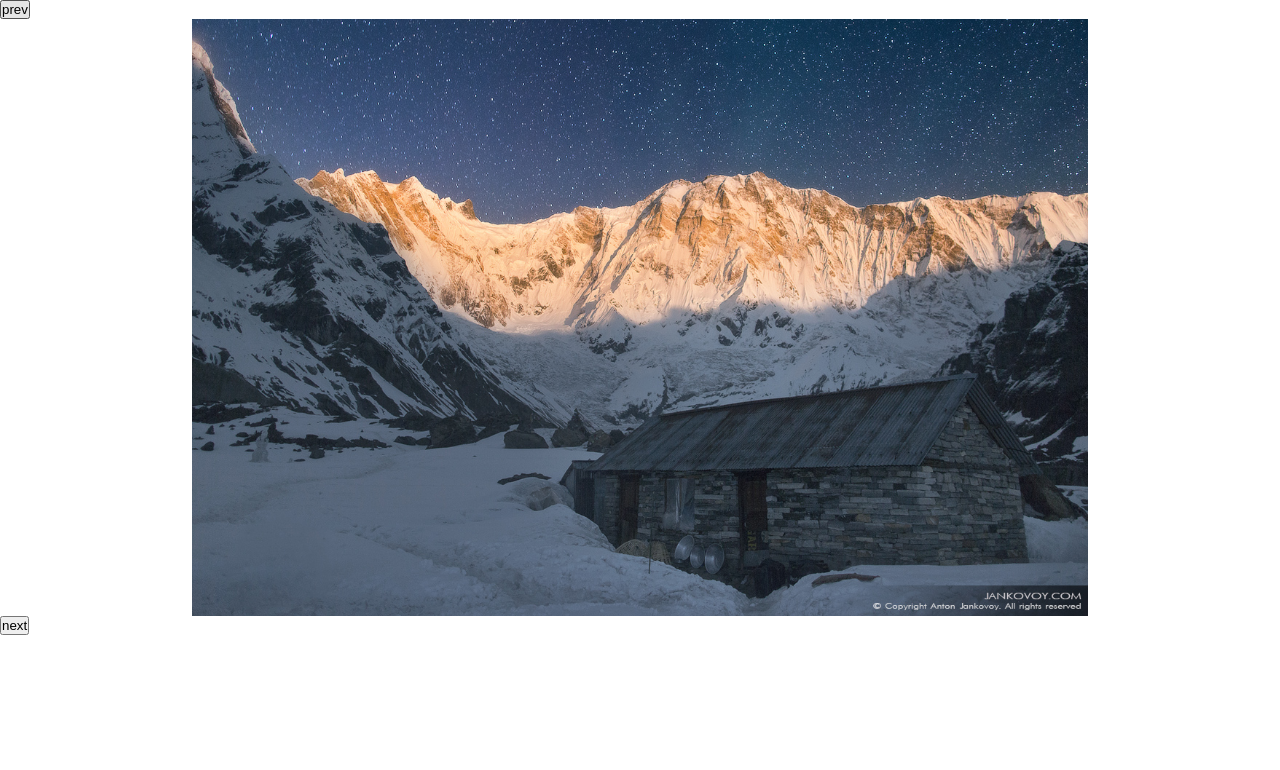
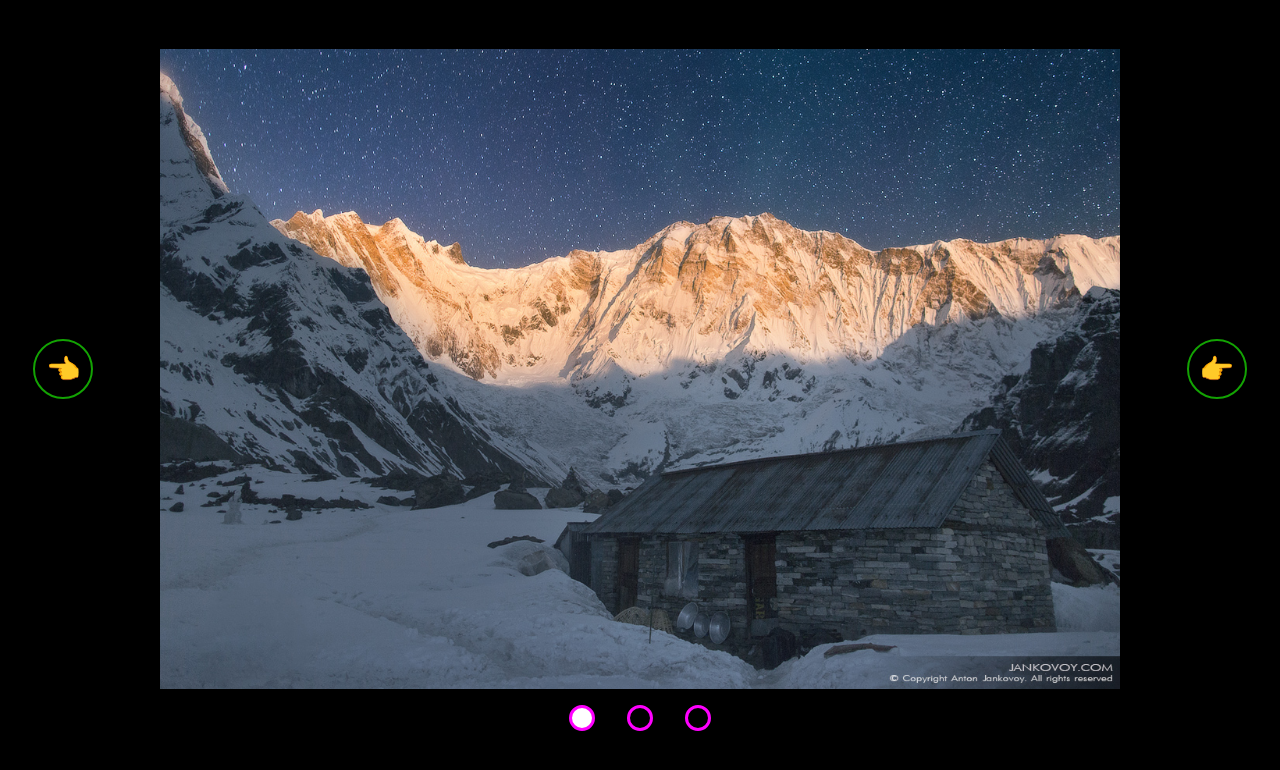
Before and after one commit to rosyurch/imgslider, a website: page src/html/index.pug in a window 1280 px wide. Drawn offline with nearby package versions, Linux system fonts and the light colour scheme; files that its build step writes are made by us from their sources; files whose address does not match are found by name.

Commit message:
two buttons, some styles

```diff
--- a/src/css/styles.css
+++ b/src/css/styles.css
@@ -1,14 +1,75 @@
 * {
     margin: 0;
     padding: 0;
+    background-color: #000;
 }
 
-.slider .pics > img {
+.slider {
+    box-sizing: border-box;
+    margin: auto 0;
+    display: flex;
+    flex-direction: column;
+    justify-content: center;
+    height: 100vh;
+}
+
+.slider .container .pics > img {
     display: none;
 }
 
-.slider .pics .current {
+.slider .container .pics .current {
     display: block;
-    margin: auto;
-    width: 70%;
+    margin: auto 0;
+    width: 100%;
+    max-height: 80vh;
 }
+
+.container > button {
+    border: 2px solid #13a303;
+    border-radius: 50%;
+    color: #fff;
+    font-size: 28px;
+    width: 60px;
+    height: 60px;
+    margin: auto 0;
+}
+
+.container > button:hover {
+    background-color: #13a303;
+    color: #000;
+}
+
+.container .pics {
+    display: flex;
+    align-content: center;
+}
+
+.container {
+    display: flex;
+    flex-direction: row;
+    flex-wrap: nowrap;
+    height: 80vh;
+    justify-content: space-around;
+    align-content: center;
+}
+
+.slider .dot-cont {
+    /* border: 1px solid #fff; */
+    height: 30px;
+    width: 50vw;
+    margin: 1em auto;
+    text-align: center;
+}
+
+.slider .dot-cont .dot {
+    display: inline-block;
+    border: 3px solid #f0f;
+    border-radius: 50%;
+    margin: 0 1em;
+    height: 20px;
+    width: 20px;
+}
+
+.slider .dot-cont .current-dot {
+    background-color: #fff;
+}
--- a/src/html/index.pug
+++ b/src/html/index.pug
@@ -6,13 +6,15 @@ html
         title Image slider
     body
         .slider
-            button.btn-prev prev
-            .pics
-                img(src="../static/1.jpg", alt="scenery photo").current
-                img(src="../static/2.jpg", alt="scenery photo")
-                img(src="../static/3.jpg", alt="scenery photo")
-            button.btn-next next
-            span.dot
-            span.dot
-            span.dot
+            .container
+                button.btn-prev &#x1F448;
+                .pics
+                    img(src="../static/1.jpg", alt="scenery photo").current
+                    img(src="../static/2.jpg", alt="scenery photo")
+                    img(src="../static/3.jpg", alt="scenery photo")
+                button.btn-next &#x1F449;
+            .dot-cont
+                span.dot.current-dot
+                span.dot
+                span.dot
         script(src="../scripts.min.js")
--- a/src/js/script.js
+++ b/src/js/script.js
@@ -1,6 +1,6 @@
-const images = document.querySelectorAll('.slider .pics > img');
-const prevBtn = document.querySelector('.slider .btn-prev');
-const nextBtn = document.querySelector('.slider .btn-next');
+const images = document.querySelectorAll('.slider .container .pics > img');
+const prevBtn = document.querySelector('.slider .container .btn-prev');
+const nextBtn = document.querySelector('.slider .container .btn-next');
 
 imagesArr = Array.from(images);
 
@@ -10,3 +10,12 @@ nextBtn.addEventListener('click', event => {
     curr[0].classList.remove('current'); // filter returns 1-element array
     imagesArr[(curIndex + 1) % imagesArr.length].classList.add('current');
 });
+
+prevBtn.addEventListener('click', event => {
+    let curr = imagesArr.filter(image => image.classList.contains('current'));
+    curIndex = imagesArr.indexOf(curr[0]);
+    curr[0].classList.remove('current');
+    imagesArr[curIndex ? curIndex - 1 : imagesArr.length - 1].classList.add(
+        'current'
+    );
+});
```
Also changed, not shown: dist/html/index.html, dist/scripts.js, dist/scripts.min.js, dist/styles.css, dist/styles.min.css.
